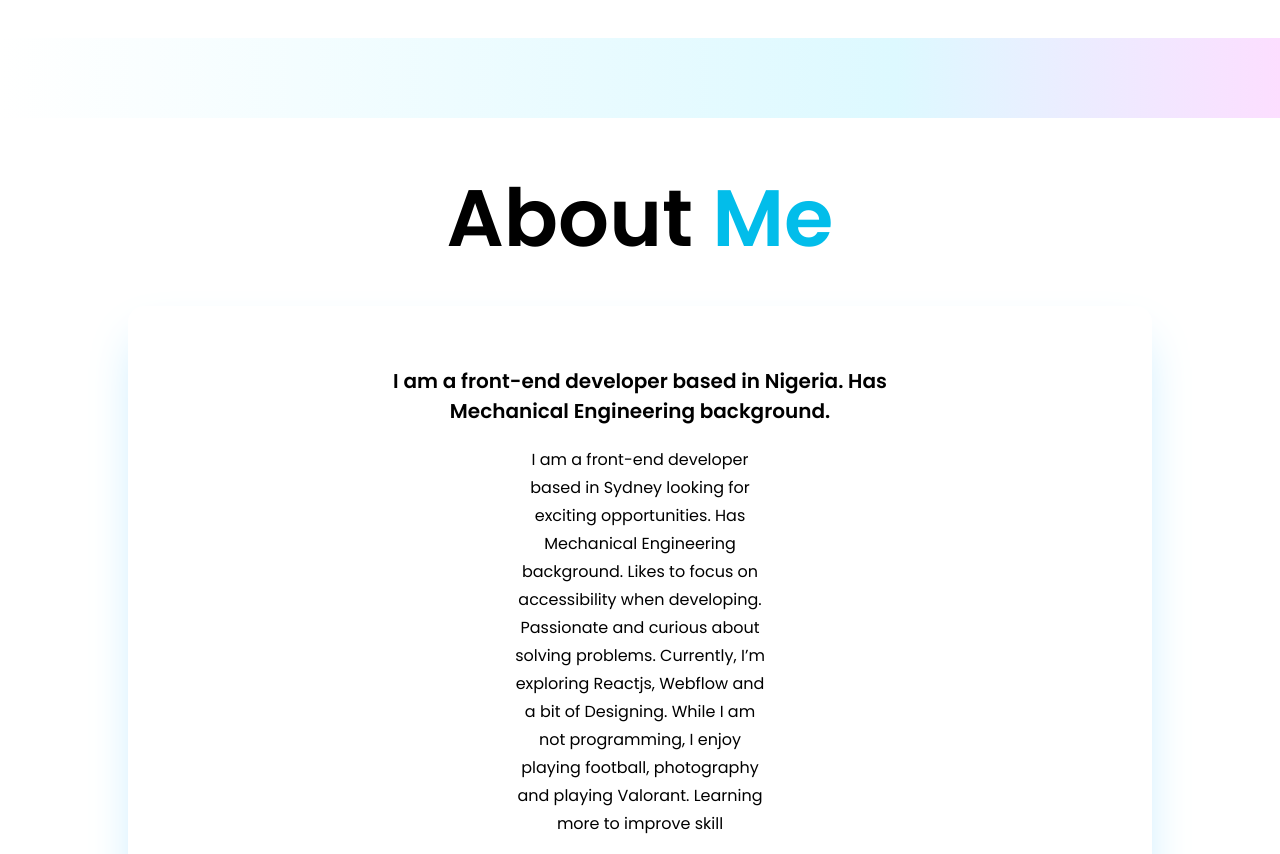
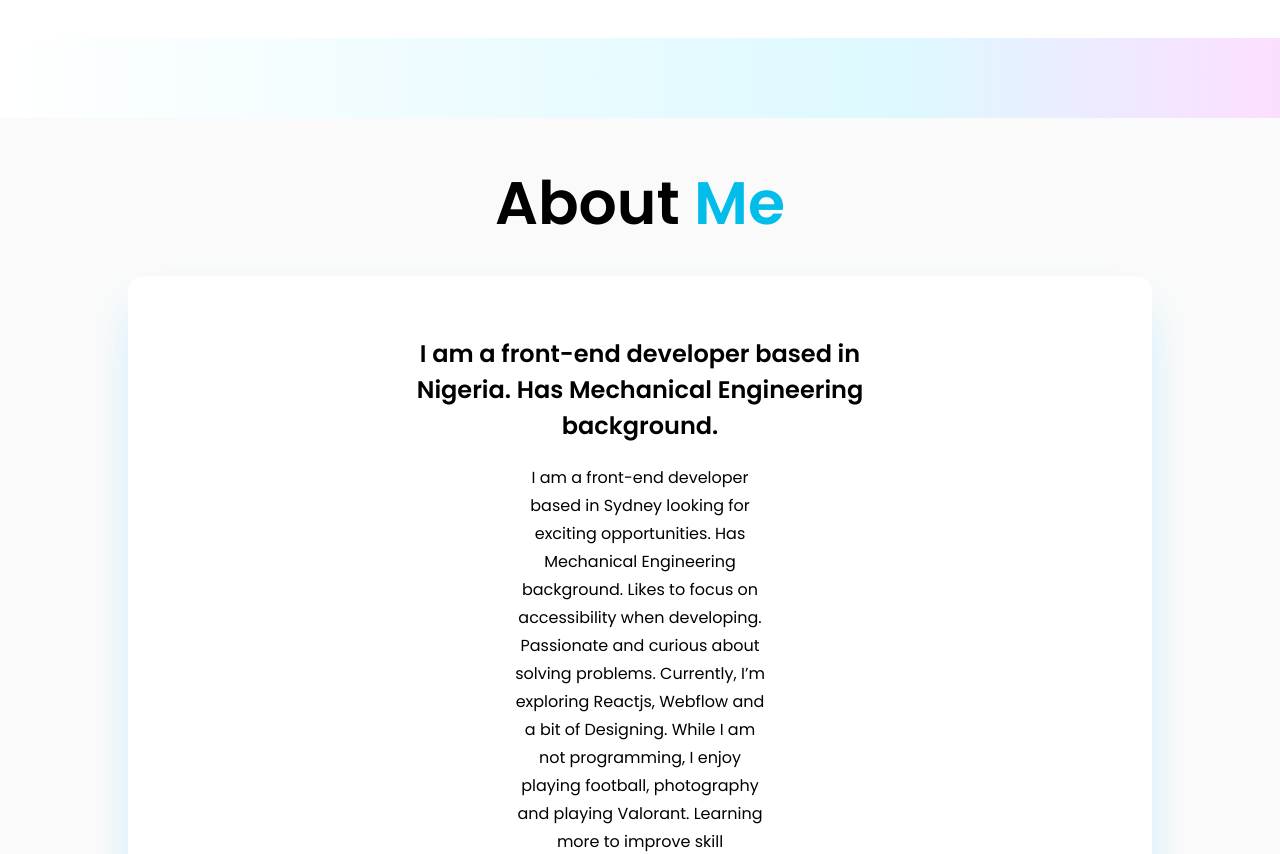
Before and after one commit to DsDigitalz/MyPortfolio-Project, a React (Vite) app: page / in a window 1280 px wide. Shown: the part 943-1797 px from the top of the page. Built offline with nearby package versions, Linux system fonts and the light colour scheme.

Commit message:
working with responsiveness

```diff
--- a/src/Components/About.jsx
+++ b/src/Components/About.jsx
@@ -2,12 +2,12 @@ import React from "react";
 
 export default function About() {
   return (
-    <section className="bg-white items-center flex flex-col pt-10 ">
-      <h1 className="text-[35px] font-semibold lg:text-[80px]">
+    <section className="bg-zinc-50 items-center flex flex-col pt-10  ">
+      <h1 className="text-[35px] font-semibold sm:text-[50px] md:text-[60px]">
         About <span className="text-[#02BDEA]">Me</span>
       </h1>
-      <div className="mt-7 w-[332px] rounded-2xl bg-white flex flex-col items-center mx-auto p-10  shadow-2xl shadow-sky-200 lg:w-[80%]">
-        <p className="text-[18px] w-[282px] mt-5 font-semibold text-center lg:text-[20px] lg:w-[500px]">
+      <div className="mt-7 w-[332px] rounded-2xl bg-white flex flex-col items-center  p-10  shadow-2xl shadow-sky-200  sm:w-[500px] md:w-[570px] lg:w-[690px] xl:w-[1024px] 2xl:w-[1440px]">
+        <p className="text-[18px] w-[282px] mt-5 font-semibold text-center sm:text-[18px] sm:w-[450px] md:text-[20 px] lg:w-[500px] lg:text-[24px] lg:w-[500px] lg:text-[24px]  ">
           I am a front-end developer based in Nigeria. Has Mechanical
           Engineering background.
         </p>
@@ -45,9 +45,9 @@ export default function About() {
             skill
           </p>
         </div>
-         <button className="rounded-full bg-[#02BDEA] w-[180px] p-3 mt-10">
-            <p className="text-[16px] text-white font-semibold">Download CV</p>
-          </button>
+        <button className="rounded-full bg-[#02BDEA] w-[180px] p-3 mt-10">
+          <p className="text-[16px] text-white font-semibold">Download CV</p>
+        </button>
       </div>
     </section>
   );
```
